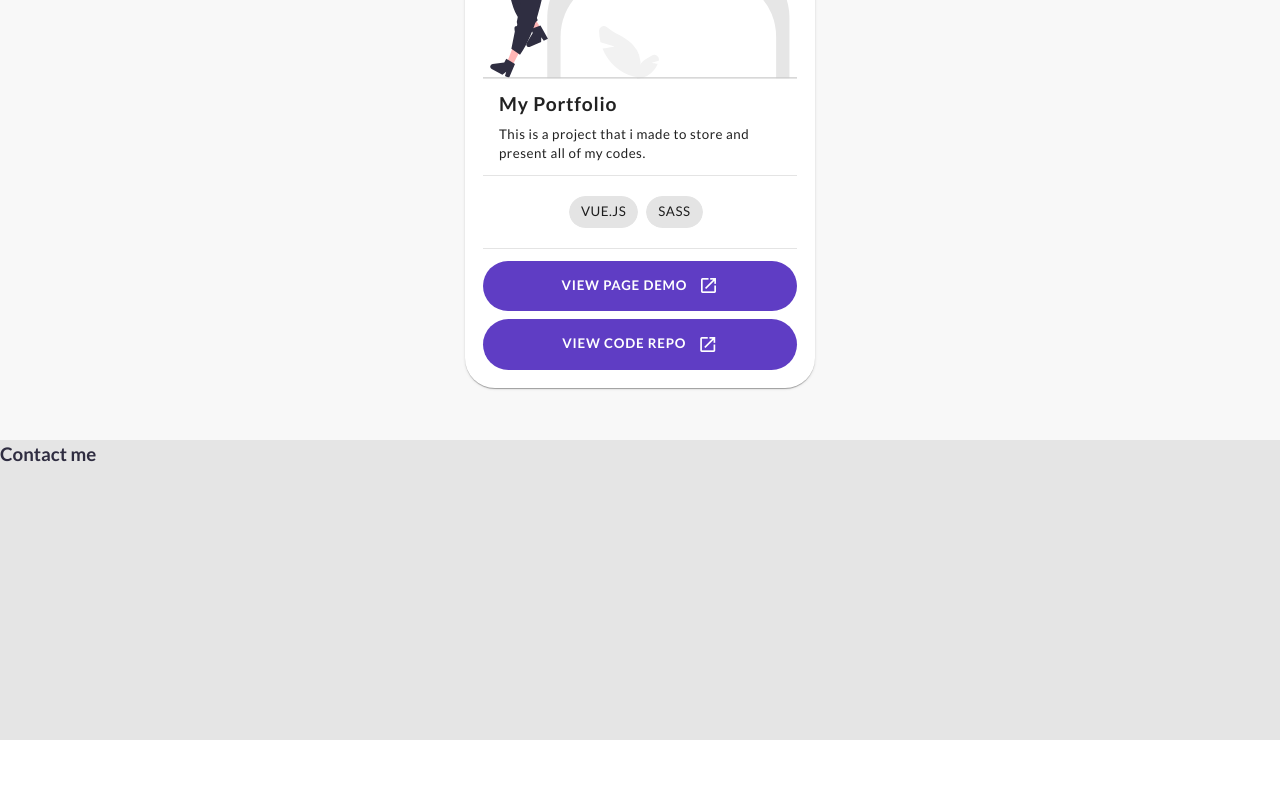
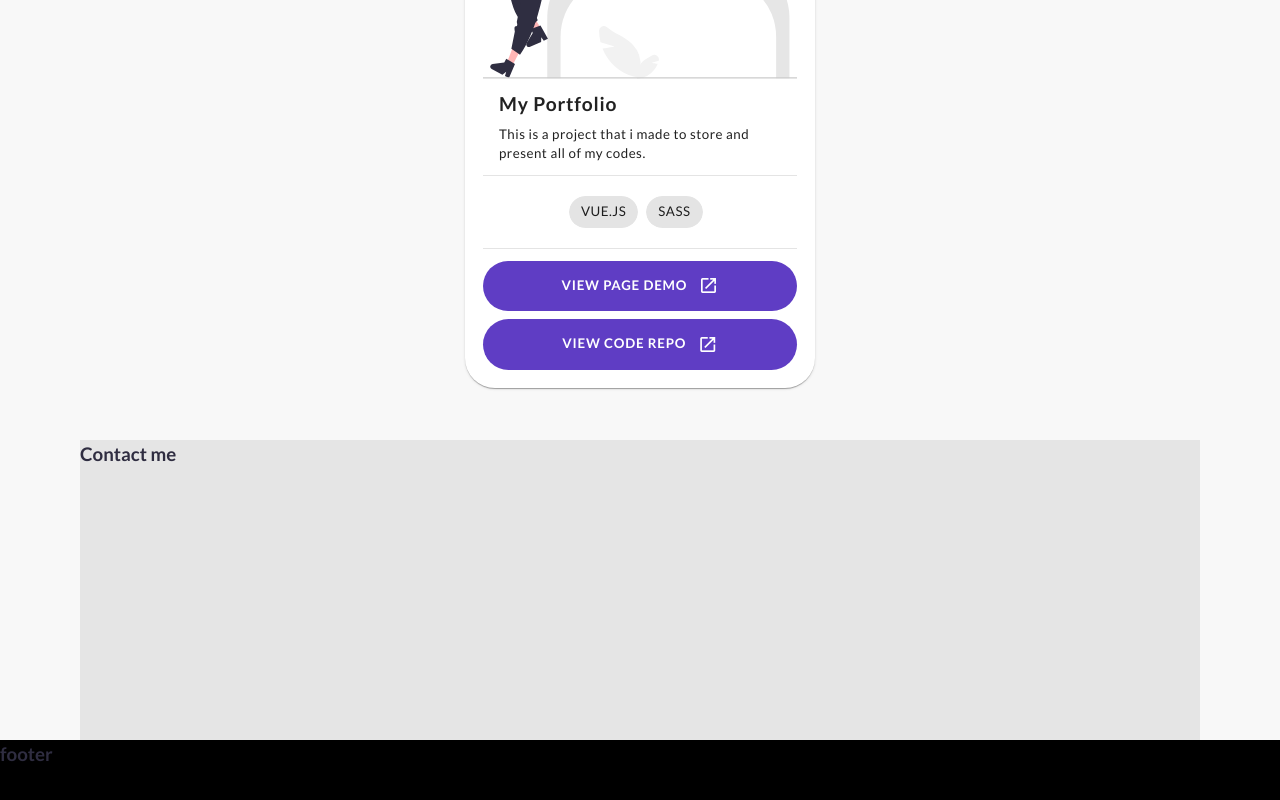
Before and after one commit to jaqnunes/portfolio, a Vue app: page / in a window 1280 px wide. Shown: the part 1256-2056 px from the top of the page. Before the commit the page ends 1996 px from the top, so only its background shows below. Built offline with nearby package versions, Linux system fonts and the light colour scheme.

Commit message:
chore: separate contactme and footer

```diff
--- a/src/App.vue
+++ b/src/App.vue
@@ -5,8 +5,9 @@
       <div class="content">
         <AboutMeSection id="about" />
         <PortfolioSection id="portfolio" />
+        <ContactMe id="contact" />
       </div>
-      <ContactMeFooter id="contact" />
+      <SimpleFooter id="contact" />
       <ScrollUpButton />
     </v-container>
   </v-app>
@@ -19,7 +20,8 @@ import useThemeStore from "./stores/ThemeStore";
 import NavBar from "./components/NavBar.vue";
 import AboutMeSection from "./components/AboutMe.vue";
 import PortfolioSection from "./components/PortfolioSection.vue";
-import ContactMeFooter from "./components/ContactMeFooter.vue";
+import ContactMe from "./components/ContactMe.vue";
+import SimpleFooter from "./components/SimpleFooter.vue";
 import ScrollUpButton from "./components/minor-components/ScrollUpButton.vue";
 
 export default {
@@ -27,7 +29,8 @@ export default {
     NavBar,
     AboutMeSection,
     PortfolioSection,
-    ContactMeFooter,
+    ContactMe,
+    SimpleFooter,
     ScrollUpButton,
   },
   computed: {
--- /dev/null
+++ b/src/components/ContactMe.vue
@@ -0,0 +1,19 @@
+<template>
+  <div class="contact">
+    <h3>Contact me</h3>
+  </div>
+</template>
+
+<script>
+export default {
+  name: "ContactMe",
+};
+</script>
+
+<style scoped>
+.contact {
+  background-color: #e5e5e5;
+  min-height: 300px;
+  margin-top: 2rem;
+}
+</style>
--- a/src/components/ContactMeFooter.vue
+++ b/src/components/SimpleFooter.vue
@@ -1,19 +1,18 @@
 <template>
   <div class="footer">
-    <h3>Contact me</h3>
+    <h3>footer</h3>
   </div>
 </template>
 
 <script>
 export default {
-  name: "ContactMeFooter",
+  name: "SimpleFooter",
 };
 </script>
 
 <style scoped>
 .footer {
-  background-color: #e5e5e5;
-  min-height: 300px;
-  margin-top: 2rem;
+  background-color: #000000;
+  min-height: 150px;
 }
 </style>
```
